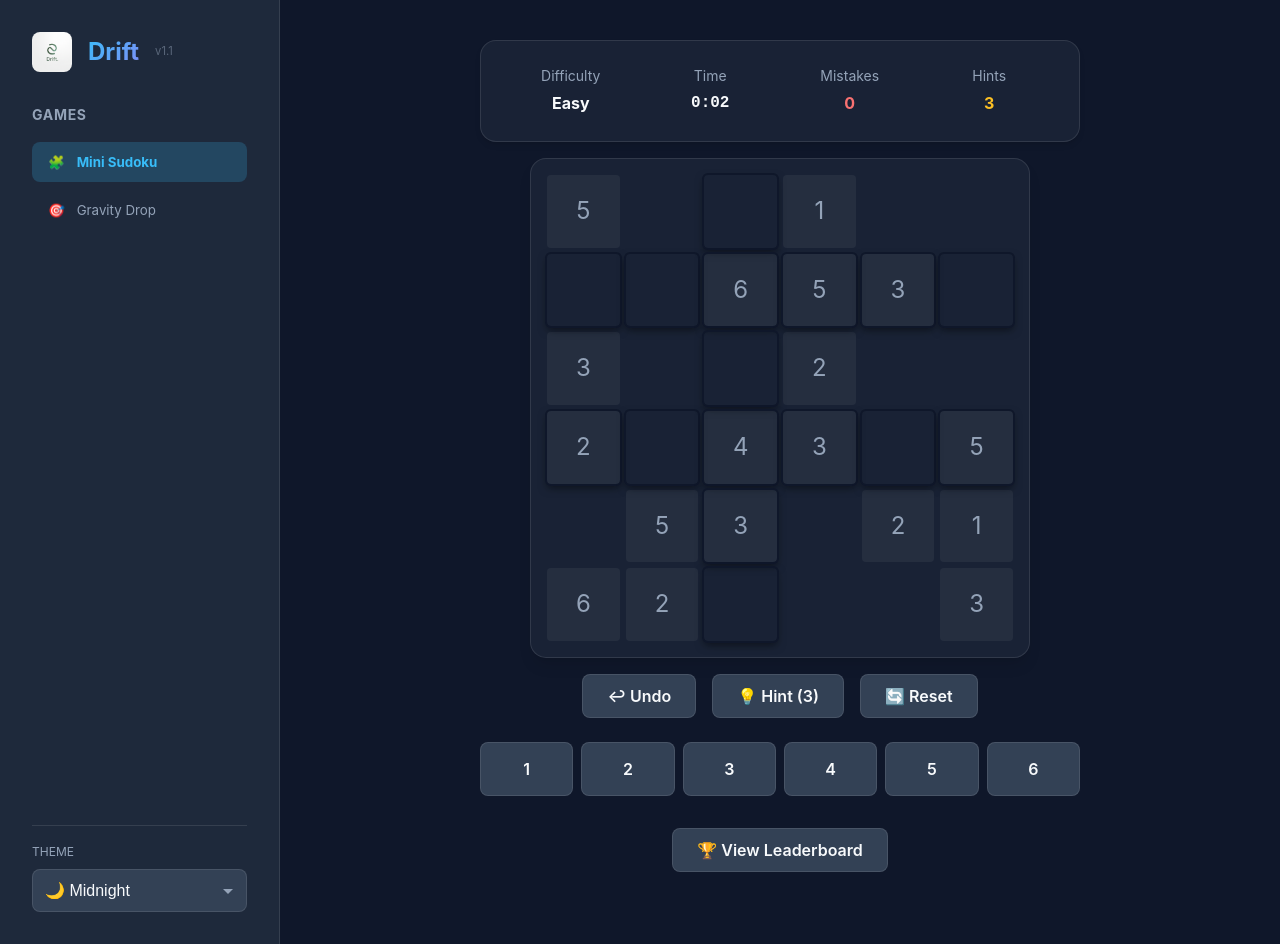
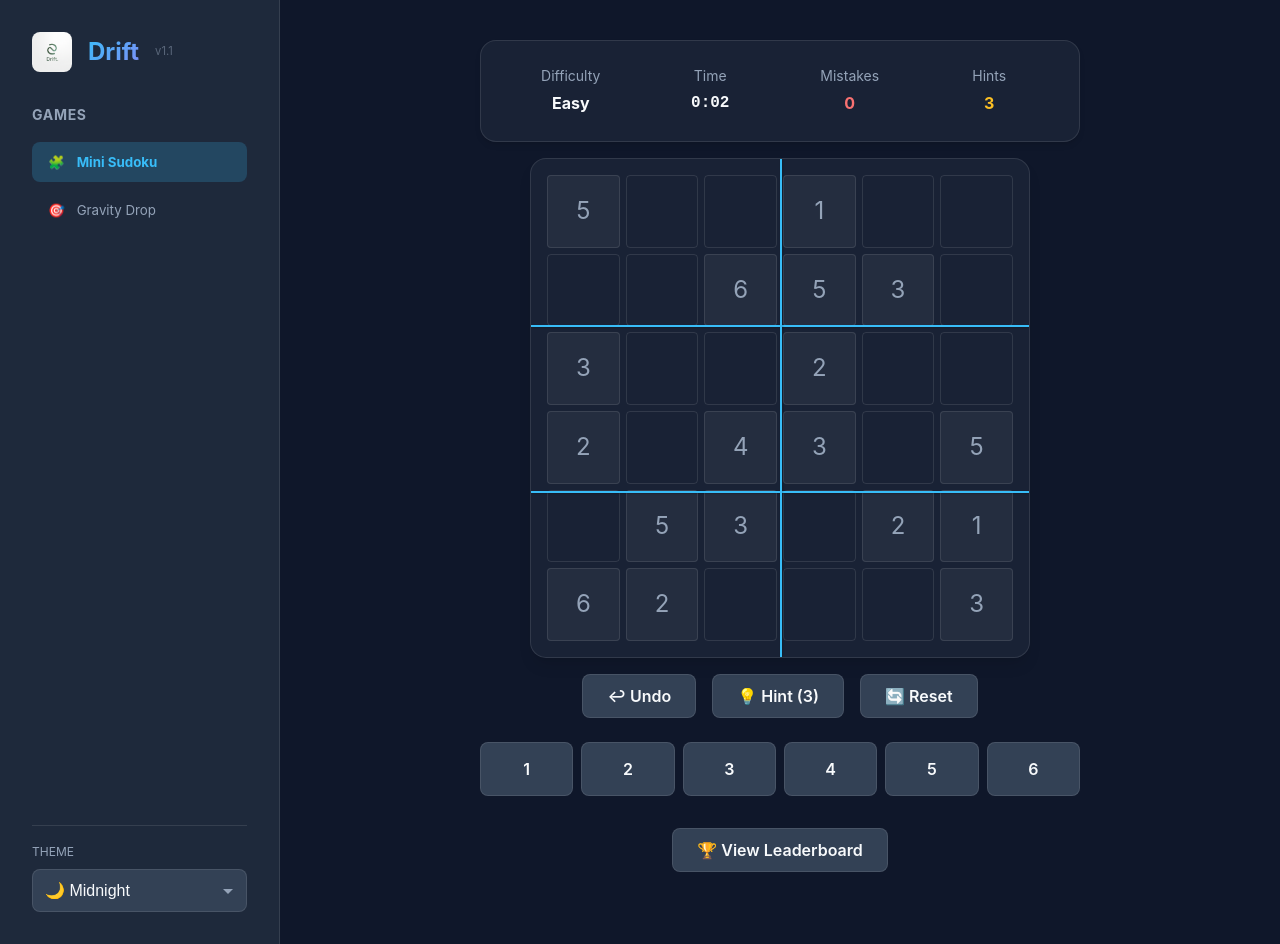
Before and after one commit to prithivrajmu/mindnumb_games, a React (Vite) app: page / in a window 1280 px wide. Both pictures are taken after a click on the button "▶ Start Game". Built offline with nearby package versions, Linux system fonts and the light colour scheme.

Commit message:
new feat for games

```diff
--- a/src/games/gravity/GravityGame.jsx
+++ b/src/games/gravity/GravityGame.jsx
@@ -90,7 +90,18 @@ const GravityGame = () => {
 
     // Game loop
     useEffect(() => {
-        if (!engineRef.current || !canvasRef.current || !hasStarted) return;
+        if (!hasStarted) {
+            console.log('GravityGame: Not started yet');
+            return;
+        }
+        if (!engineRef.current) {
+            console.error('GravityGame: Engine not initialized');
+            return;
+        }
+        if (!canvasRef.current) {
+            console.error('GravityGame: Canvas ref is null');
+            return;
+        }
 
         const canvas = canvasRef.current;
         const ctx = canvas.getContext('2d');
@@ -100,13 +111,34 @@ const GravityGame = () => {
         const bgColor = getComputedStyle(document.documentElement)
             .getPropertyValue('--bg-primary').trim() || '#0f172a';
 
+        console.log('GravityGame: Starting render loop', { CANVAS_WIDTH, CANVAS_HEIGHT, bgColor });
+
         const render = () => {
+            if (!ctx) return;
+
             // Clear canvas with actual color
             ctx.fillStyle = bgColor;
             ctx.fillRect(0, 0, CANVAS_WIDTH, CANVAS_HEIGHT);
 
+            // Force redraw background if needed
+            if (canvas.style.backgroundColor !== bgColor) {
+                canvas.style.backgroundColor = bgColor;
+            }
+
+            // DEBUG: Draw a red square in the center to prove canvas is working
+            // ctx.fillStyle = 'red';
+            // ctx.fillRect(CANVAS_WIDTH/2 - 25, CANVAS_HEIGHT/2 - 25, 50, 50);
+
             // Draw all bodies
-            engine.getAllBodies().forEach(body => {
+            const bodies = engine.getAllBodies();
+            if (bodies.length === 0) {
+                // Draw text if no bodies
+                ctx.fillStyle = 'white';
+                ctx.font = '20px Arial';
+                ctx.fillText('No physics bodies found', 50, 50);
+            }
+
+            bodies.forEach(body => {
                 ctx.save();
                 ctx.translate(body.position.x, body.position.y);
                 ctx.rotate(body.angle);
--- a/src/games/sudoku/SudokuGame.jsx
+++ b/src/games/sudoku/SudokuGame.jsx
@@ -322,32 +322,62 @@ const SudokuGame = () => {
                     aspectRatio: '1',
                     marginBottom: '1rem',
                     maxWidth: isMobile ? '100%' : '500px',
-                    margin: '0 auto 1rem'
+                    margin: '0 auto 1rem',
+                    position: 'relative' // Needed for absolute overlay
                 }}>
+                    {/* Overlay for 2x3 Block Borders */}
+                    <div style={{
+                        position: 'absolute',
+                        top: 0,
+                        left: 0,
+                        right: 0,
+                        bottom: 0,
+                        pointerEvents: 'none',
+                        zIndex: 20,
+                        display: 'grid',
+                        gridTemplateColumns: '1fr 1fr', // 2 columns of 3x2 blocks
+                        gridTemplateRows: '1fr 1fr 1fr', // 3 rows of 2x3 blocks
+                    }}>
+                        {/* Horizontal Line 1 (after row 2) */}
+                        <div style={{
+                            position: 'absolute',
+                            top: '33.33%',
+                            left: 0,
+                            right: 0,
+                            height: '2px', // subtle line
+                            background: 'var(--accent-primary)',
+                            boxShadow: '0 1px 2px rgba(0,0,0,0.2)',
+                            zIndex: 20
+                        }} />
+                        {/* Horizontal Line 2 (after row 4) */}
+                        <div style={{
+                            position: 'absolute',
+                            top: '66.66%',
+                            left: 0,
+                            right: 0,
+                            height: '2px',
+                            background: 'var(--accent-primary)',
+                            boxShadow: '0 1px 2px rgba(0,0,0,0.2)',
+                            zIndex: 20
+                        }} />
+
+                        {/* Vertical Line (after col 3) */}
+                        <div style={{
+                            position: 'absolute',
+                            top: 0,
+                            bottom: 0,
+                            left: '50%',
+                            width: '2px', // subtle line
+                            background: 'var(--accent-primary)',
+                            boxShadow: '1px 0 2px rgba(0,0,0,0.2)',
+                            zIndex: 20
+                        }} />
+                    </div>
+
                     {grid.map((row, rIndex) => (
                         row.map((cell, cIndex) => {
                             const isInitial = gameData.initial[rIndex][cIndex] !== 0;
                             const isSelected = selectedCell && selectedCell[0] === rIndex && selectedCell[1] === cIndex;
-
-                            // Enhanced border logic for 2x3 blocks with prominent lifted effect
-                            const isRightBlockBorder = (cIndex + 1) % 3 === 0 && cIndex !== 5;
-                            const isBottomBlockBorder = (rIndex + 1) % 2 === 0 && rIndex !== 5;
-
-                            const borderRight = isRightBlockBorder
-                                ? '5px solid var(--accent-primary)'
-                                : '1px solid var(--border-color)';
-                            const borderBottom = isBottomBlockBorder
-                                ? '5px solid var(--accent-primary)'
-                                : '1px solid var(--border-color)';
-
-                            // Strong lifted shadow for block boundaries
-                            let boxShadow = 'none';
-                            let zIndex = 1;
-
-                            if (isRightBlockBorder || isBottomBlockBorder) {
-                                boxShadow = `0 0 0 2px var(--bg-primary), 0 4px 8px rgba(0,0,0,0.5)`;
-                                zIndex = 2;
-                            }
 
                             return (
                                 <div
@@ -361,14 +391,11 @@ const SudokuGame = () => {
                                         fontWeight: isInitial ? 'normal' : 'bold',
                                         cursor: isInitial ? 'default' : 'pointer',
                                         borderRadius: '4px',
-                                        borderRight,
-                                        borderBottom,
-                                        boxShadow,
-                                        zIndex,
+                                        border: isSelected ? '2px solid var(--accent-primary)' : '1px solid var(--border-color)',
                                         transition: 'all 0.2s ease',
-                                        border: isSelected ? '3px solid var(--accent-primary)' : '1px solid transparent',
                                         minHeight: isMobile ? '44px' : 'auto',
-                                        position: 'relative'
+                                        position: 'relative',
+                                        zIndex: isSelected ? 5 : 1
                                     }}
                                 >
                                     {cell !== 0 ? cell : ''}
```
